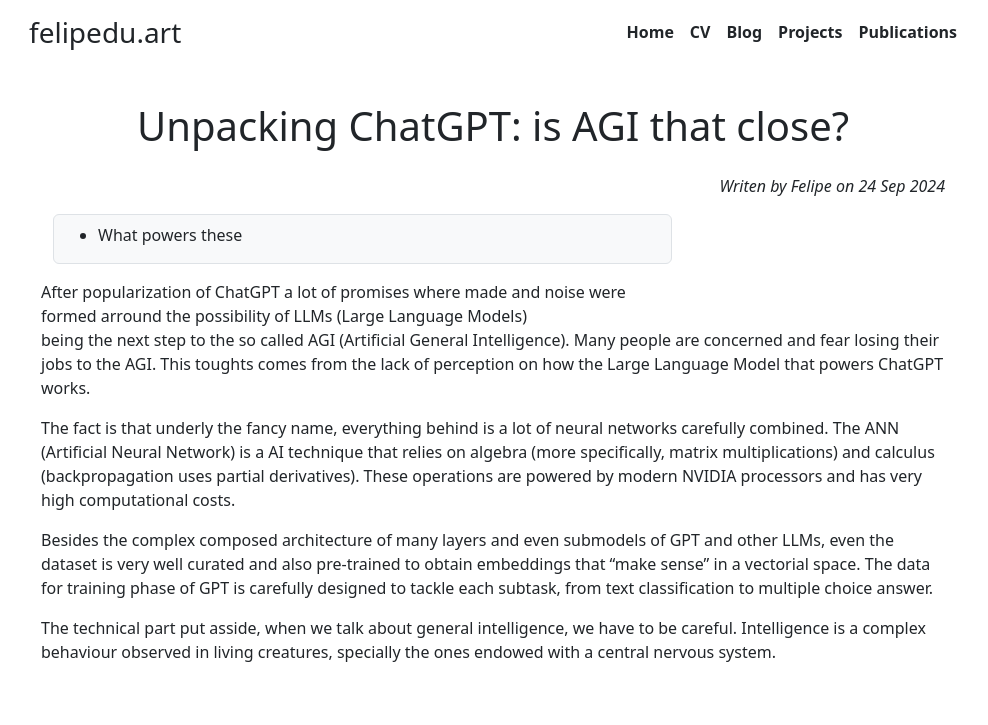
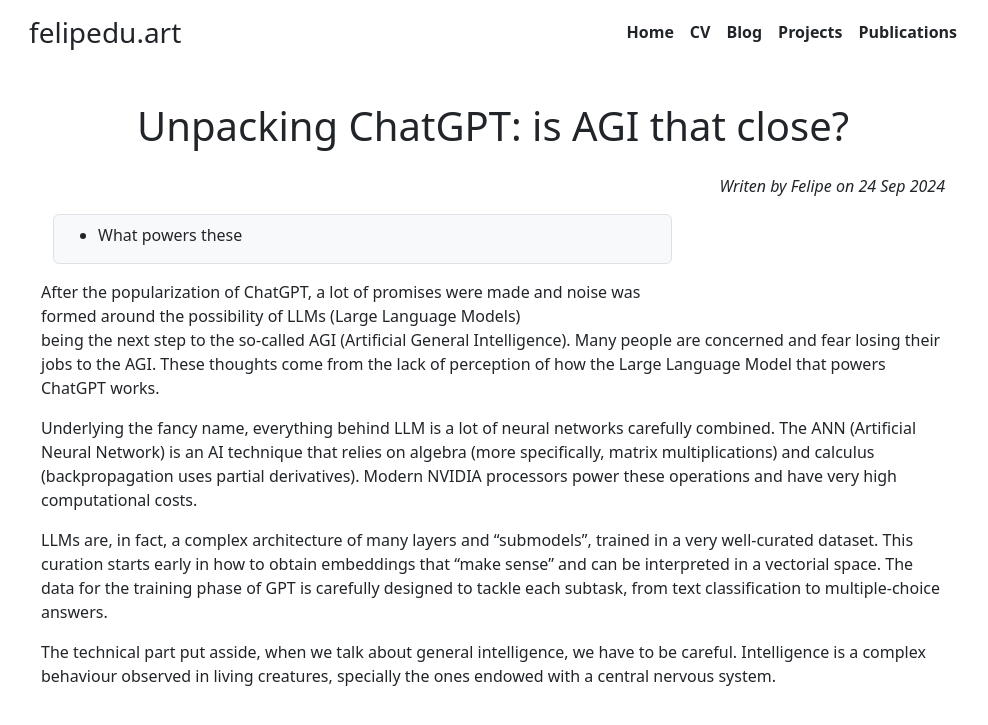
Before and after one commit to felipedreis/felipedreis.github.io, a Jekyll site: the page built from _posts/2024-09-24-ai-talk.md, in a window 1280 px wide. Shown: the top 725 px of the page, without its empty margins (147-1135 px from the left). Built offline with Jekyll 4.4.1, drawn with Linux system fonts in a browser that asks for light colours.

Commit message:
Update 2024-09-24-ai-talk.md

```diff
--- a/_posts/2024-09-24-ai-talk.md
+++ b/_posts/2024-09-24-ai-talk.md
@@ -9,24 +9,25 @@
 
 ---
 
-After popularization of ChatGPT a lot of promises where made and noise were
-formed arround the possibility of LLMs (Large Language Models)
-being the next step to the so called AGI (Artificial General Intelligence).
+After the popularization of ChatGPT, a lot of promises were made and noise was
+formed around the possibility of LLMs (Large Language Models)
+being the next step to the so-called AGI (Artificial General Intelligence).
 Many people are concerned and fear losing their jobs to the AGI.
-This toughts comes from the lack of perception on how the
+These thoughts come from the lack of perception of how the
 Large Language Model that powers ChatGPT works.
 
-The fact is that underly the fancy name, everything behind is a lot of neural
-networks carefully combined. The ANN (Artificial Neural Network) is a AI technique
+Underlying the fancy name, everything behind LLM is a lot of neural
+networks carefully combined. The ANN (Artificial Neural Network) is an AI technique
 that relies on algebra (more specifically, matrix multiplications) and calculus
-(backpropagation uses partial derivatives). These operations are powered by
-modern NVIDIA processors and has very high computational costs.
+(backpropagation uses partial derivatives).
+Modern NVIDIA processors power these operations and have very high computational costs.
 
-Besides the complex composed architecture of many layers and even submodels
-of GPT and other LLMs, even the dataset is very well curated and also pre-trained
-to obtain embeddings that "make sense" in a vectorial space. The data for training
+LLMs are, in fact, a complex architecture of many layers and "submodels",
+trained in a very well-curated  dataset.
+This curation starts early in how to obtain embeddings that "make sense"
+and can be interpreted in a vectorial space. The data for the training
 phase of GPT is carefully designed to tackle each subtask, from text classification
-to multiple choice answer.
+to multiple-choice answers.
 
 The technical part put asside, when we talk about general intelligence, we have
 to be careful. Intelligence is a complex behaviour observed in living creatures,
```
